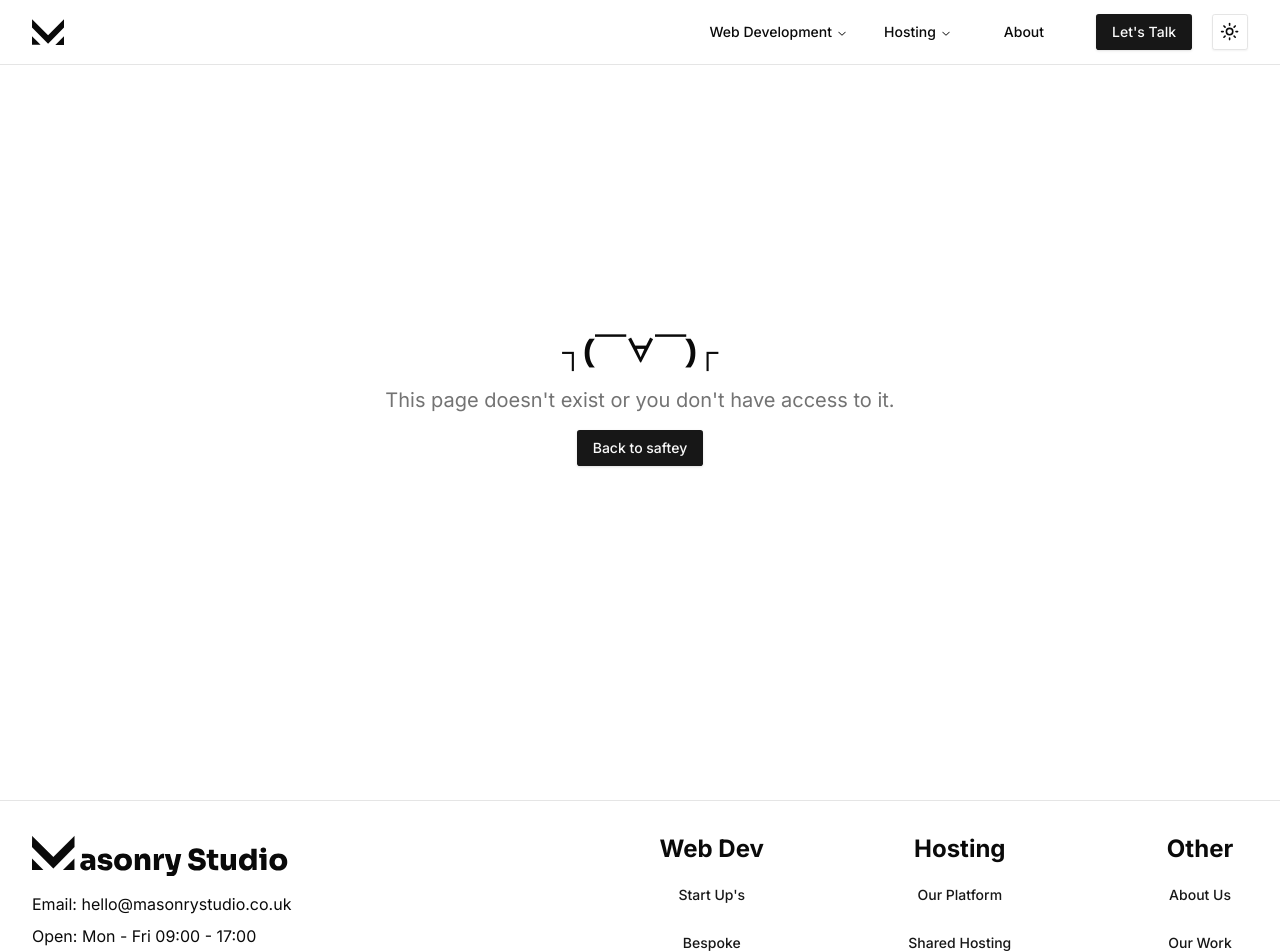
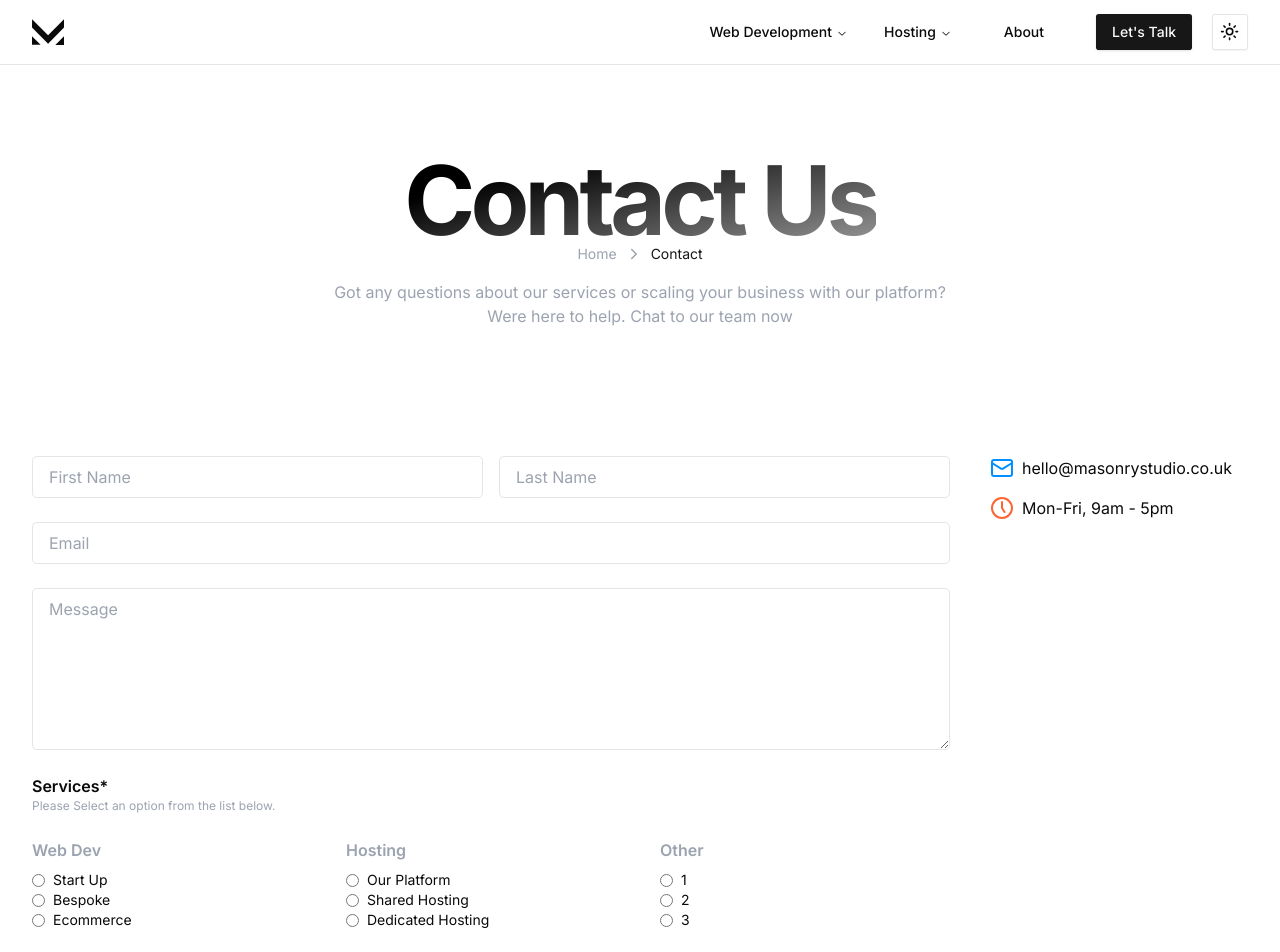
Before and after one commit to masonry-studio/masonrystudio.co.uk, a Next.js app: page /contact in a window 1280 px wide. Before the commit this address had no page. Shown: the top 952 px of the page. Built offline with nearby package versions, Linux system fonts and the light colour scheme.

Commit message:
feat: add contact page (#11)
* update: start of page build

Also improved the tailwind setup to include our our colours. All prefixed with `masonry` so we know they are our colours.

* Update: contact form button style

```diff
--- a/app/about/page.tsx
+++ b/app/about/page.tsx
@@ -98,7 +98,7 @@ export default async function About() {
 
 			<section className="container my-24 max-w-[1400px]">
 				<h2 className="text-subheader mb-3">
-					Our Story<span className="text-[#0091ff]">.</span>
+					Our Story<span className="text-masonry-blue">.</span>
 				</h2>
 				<div className="flex flex-col gap-4 md:gap-2">
 					<p>
@@ -125,7 +125,7 @@ export default async function About() {
 
 			<section className="container my-24">
 				<h2 className="text-subheader text-center mb-8">
-					Our values<span className="text-[#FC6432]">.</span>
+					Our values<span className="text-masonry-orange">.</span>
 				</h2>
 
 				<div className="grid gap-6">
@@ -134,7 +134,7 @@ export default async function About() {
 						icon={
 							<CircleCheckBig
 								className="mt-1"
-								color="#FC6432"
+								color="hsl(var(--masonry-orange))"
 								size={24}
 							/>
 						}
@@ -147,7 +147,7 @@ export default async function About() {
 						icon={
 							<CircleCheckBig
 								className="mt-1"
-								color="#FC6432"
+								color="hsl(var(--masonry-orange))"
 								size={24}
 							/>
 						}
@@ -160,7 +160,7 @@ export default async function About() {
 						icon={
 							<CircleCheckBig
 								className="mt-1"
-								color="#FC6432"
+								color="hsl(var(--masonry-orange))"
 								size={24}
 							/>
 						}
@@ -173,7 +173,7 @@ export default async function About() {
 						icon={
 							<CircleCheckBig
 								className="mt-1"
-								color="#FC6432"
+								color="hsl(var(--masonry-orange))"
 								size={24}
 							/>
 						}
@@ -188,7 +188,7 @@ export default async function About() {
 				<div className="lg:w-16">
 					<h2 className="text-center mb-8 lg:mb-0 lg:-rotate-90 lg:flex lg:justify-center lg:translate-y-72 whitespace-nowrap text-4xl font-bold h-12">
 						Technology We Use
-						<span className="text-[#E5484D]">.</span>
+						<span className="text-masonry-red">.</span>
 					</h2>
 				</div>
 
@@ -196,44 +196,44 @@ export default async function About() {
 					<FeatureGridItem
 						title="Payload CMS"
 						body="A modern, headless content management system for creating and managing content, advanced features like access control, localization and more."
-						icon={<MonitorCog size={32} color="#0091FF"/>}
-						colour="#0091FF"
-						cta={true}
+						icon={<MonitorCog size={32} color="hsl(var(--masonry-blue))"/>}
+						colour="hsl(var(--masonry-blue))"
+						cta={false}
 					/>
 					<FeatureGridItem
 						title="Next.js"
 						body="Used by some of the largest companies in the world, Next.js is a meta-framework for React which provides Server Side Rendering, Built-in Optimizations, and more."
-						icon={<Code2 size={32} color="#FC6432"/>}
-						colour="#FC6432"
-						cta={true}
+						icon={<Code2 size={32} color="hsl(var(--masonry-orange))"/>}
+						colour="hsl(var(--masonry-orange))"
+						cta={false}
 					/>
 					<FeatureGridItem
 						title="PostgreSQL"
 						body="A powerful, open-source object-relational database system that uses and extends the SQL language combined with many features that safely store and scale the most complicated data workloads."
-						icon={<FileJson2 size={32} color="#E5484D"/>}
-						colour="#E5484D"
-						cta={true}
+						icon={<FileJson2 size={32} color="hsl(var(--masonry-red))"/>}
+						colour="hsl(var(--masonry-red))"
+						cta={false}
 					/>
 					<FeatureGridItem
 						title="TailwindCSS"
 						body="A utility-first CSS framework packed with classes like flex, pt-4, text-center and rotate-90 that can be composed to build any design, directly in your markup."
-						icon={<LayoutDashboard size={32} color="#E5484D"/>}
-						colour="#E5484D"
-						cta={true}
+						icon={<LayoutDashboard size={32} color="hsl(var(--masonry-orange))"/>}
+						colour="hsl(var(--masonry-orange))"
+						cta={false}
 					/>
 					<FeatureGridItem
 						title="Docker"
 						body="An open platform for developing, shipping, and running applications. Docker enables you to separate your applications from your infrastructure so you can deliver software quickly."
-						icon={<Container size={32} color="#0091FF"/>}
-						colour="#0091FF"
-						cta={true}
+						icon={<Container size={32} color="hsl(var(--masonry-red))"/>}
+						colour="hsl(var(--masonry-red))"
+						cta={false}
 					/>
 					<FeatureGridItem
 						title="Coolify"
 						body="An open-source, all-in-one, PaaS that enables us to host and manage your applications, databases and other services with ease."
-						icon={<Container size={32} color="#FC6432"/>}
-						colour="#FC6432"
-						cta={true}
+						icon={<Container size={32} color="hsl(var(--masonry-blue))"/>}
+						colour="hsl(var(--masonry-blue))"
+						cta={false}
 					/>
 				</div>
 			</section>
--- /dev/null
+++ b/app/contact/page.tsx
@@ -0,0 +1,99 @@
+import Breadcrumb from "@/components/ui/breadcrumbs";
+import TextShimmer from "@/components/ui/text-shimmer";
+import { Button } from "@/components/ui/button";
+import { ArrowRightIcon, Clock5, Mail } from "lucide-react";
+
+
+
+export default async function Contact() {
+    return (
+        <>
+            <section className="container flex flex-col items-center justify-center w-full my-24 p-8">
+                <h1 className="text-header pb-0">Contact Us</h1>
+                <Breadcrumb />
+                <div className="mt-5 text-center">
+                    <p className="text-body text-masonry-grey">Got any questions about our services or scaling your business with our platform?
+                    </p>
+                    <p className="text-body text-masonry-grey">Were here to help. Chat to our team now </p>
+                </div>
+            </section>
+            <section className="container flex flex-row justify-center gap-6">
+                <form className="w-full flex flex-col gap-y-6">
+                    <div className="flex gap-4">
+                        <input className="w-full bg-transparent border rounded-lg px-4 py-2" type="text" name="fname" id="fname" placeholder="First Name" />
+                        <input className="w-full bg-transparent border rounded-lg px-4 py-2" type="text" name="lname" id="lname" placeholder="Last Name" />
+                    </div>
+                    <input className="w-full bg-transparent border rounded-lg px-4 py-2" type="email" name="email" id="email" placeholder="Email" />
+                    <textarea className="w-full bg-transparent border rounded-lg px-4 py-2" rows={6} placeholder="Message"></textarea>
+                    <div>
+                        <h3 className="text-body font-semibold">Services*</h3>
+                        <p className="text-xs text-masonry-grey">Please Select an option from the list below.</p>
+                    </div>
+                    <div className="w-full flex items-stretch gap-6">
+                        <div className="w-full">
+                            <h4 className="text-body text-masonry-grey font-semibold mb-2">Web Dev</h4>
+                            <div className="flex text-sm items-center gap-2">
+                                <input type="radio" name="service" value="start" />
+                                <label>Start Up</label>
+                            </div>
+                            <div className="flex text-sm items-center gap-2">
+                                <input type="radio" name="service" value="bespoke" />
+                                <label>Bespoke</label>
+                            </div>
+                            <div className="flex text-sm items-center gap-2">
+                                <input type="radio" name="service" value="ecommerce" />
+                                <label>Ecommerce</label>
+                            </div>
+                        </div>
+                        <div className="w-full">
+                            <h4 className="text-body text-masonry-grey font-semibold mb-2">Hosting</h4>
+                            <div className="flex text-sm items-center gap-2">
+                                <input type="radio" name="service" value="platform" />
+                                <label>Our Platform</label>
+                            </div>
+                            <div className="flex text-sm items-center gap-2">
+                                <input type="radio" name="service" value="shared" />
+                                <label>Shared Hosting</label>
+                            </div>
+                            <div className="flex text-sm items-center gap-2">
+                                <input type="radio" name="service" value="dedicated" />
+                                <label>Dedicated Hosting</label>
+                            </div>
+                        </div>
+                        <div className="w-full">
+                            <h4 className="text-body text-masonry-grey font-semibold mb-2">Other</h4>
+                            <div className="flex text-sm items-center gap-2">
+                                <input type="radio" name="service" value="1" />
+                                <label>1</label>
+                            </div>
+                            <div className="flex text-sm items-center gap-2">
+                                <input type="radio" name="service" value="2" />
+                                <label>2</label>
+                            </div>
+                            <div className="flex text-sm items-center gap-2">
+                                <input type="radio" name="service" value="3" />
+                                <label>3</label>
+                            </div>
+                        </div>
+                    </div>
+                    <Button className="w-fit rounded-lg mx-auto mt-6 bg-black/5 dark:bg-white/10 hover:bg-black/10 dark:hover:bg-white/15 active:scale-95">
+                        <TextShimmer className="inline-flex items-center justify-center">
+                            <span>Submit</span>{" "}
+                            <ArrowRightIcon className="ml-1 size-3 transition-transform duration-300 ease-in-out group-hover:translate-x-0.5" />
+                        </TextShimmer>
+                    </Button>
+                </form>
+                <div className="w-fit flex flex-col gap-4 px-4">
+                    <div className="flex items-center gap-2">
+                        <Mail color="hsl(var(--masonry-blue))" />
+                        <p>hello@masonrystudio.co.uk</p>
+                    </div>
+                    <div className="flex items-center gap-2">
+                        <Clock5 color="hsl(var(--masonry-orange))" />
+                        <p>Mon-Fri, 9am - 5pm</p>
+                    </div>
+                </div>
+            </section>
+        </>
+    )
+}
--- a/app/globals.css
+++ b/app/globals.css
@@ -10,6 +10,10 @@
 
 @layer base {
 	:root {
+        --masonry-grey: 218, 11%, 65%;
+        --masonry-blue: 206, 100%, 50%;
+        --masonry-orange: 15, 97%, 59%;
+        --masonry-red: 358, 75%, 59%;
 		--background: 0 0% 100%;
 		--foreground: 0 0% 3.9%;
 		--card: 0 0% 100%;
@@ -38,6 +42,10 @@
 	}
 
 	.dark {
+        --masonry-grey: 218, 11%, 65%;
+        --masonry-blue: 206, 100%, 50%;
+        --masonry-orange: 15, 97%, 59%;
+        --masonry-red: 358, 75%, 59%;
 		--background: 0 0% 3.9%;
 		--foreground: 0 0% 98%;
 		--card: 0 0% 3.9%;
--- a/components/footer.tsx
+++ b/components/footer.tsx
@@ -7,7 +7,7 @@ import Icons from "@/components/icons";
 export default function Footer() {
 	return (
 		<>
-			<div className="flex flex-col border-t">
+			<div className="flex flex-col border-t mt-12">
 				<div className="flex flex-col md:flex-row gap-8 w-full justify-between p-4 sm:p-6 md:p-8">
 					<div className="flex flex-col gap-4 md:w-full">
                         <Link href='/'>
--- a/components/ui/breadcrumbs.tsx
+++ b/components/ui/breadcrumbs.tsx
@@ -1,5 +1,6 @@
 "use client";
 
+import { ChevronRight } from "lucide-react";
 import Link from "next/link";
 import { usePathname } from "next/navigation";
 
@@ -11,11 +12,11 @@ export default function Breadcrumbs() {
 	return (
 		<>
 			<ul className="flex items-center h-3 gap-2 text-sm">
-				<li className="text-[#9CA5AF] list-none hover:text-black dark:hover:text-white transition-colors">
+				<li className="text-masonry-grey list-none hover:text-black dark:hover:text-white transition-colors">
 					<Link href="/">Home</Link>
 				</li>
 				<li className="text-[#9CA5AF] list-none">
-					<h4> {"/"} </h4>
+					<h4><ChevronRight size={18}/></h4>
 				</li>
 				{breadcrumbs.map((item, index) => {
 					const href =
@@ -23,13 +24,13 @@ export default function Breadcrumbs() {
 					return (
 						<li
 							key={index}
-							className="text-[#9CA5AF] list-none hover:text-black dark:hover:text-white transition-colors"
+							className="text-masonry-grey last-of-type:text-primary list-none hover:text-black dark:hover:text-white transition-colors"
 						>
 							<Link className="capitalize" href={href}>
 								{item}
 							</Link>
 							{index < breadcrumbs.length - 1 && (
-								<h4 className="pl-2"> {"/"} </h4>
+								<h4 className="pl-2"> <ChevronRight size={18} /> </h4>
 							)}
 						</li>
 					);
--- a/tailwind.config.ts
+++ b/tailwind.config.ts
@@ -38,6 +38,12 @@ const config: Config = {
 				sm: 'calc(var(--radius) - 4px)'
 			},
 			colors: {
+                masonry: {
+                    grey: 'hsl(var(--masonry-grey))',
+                    blue: 'hsl(var(--masonry-blue))',
+                    orange: 'hsl(var(--masonry-orange))',
+                    red: 'hsl(var(--masonry-red))'
+                },
 				background: 'hsl(var(--background))',
 				foreground: 'hsl(var(--foreground))',
 				card: {
```
